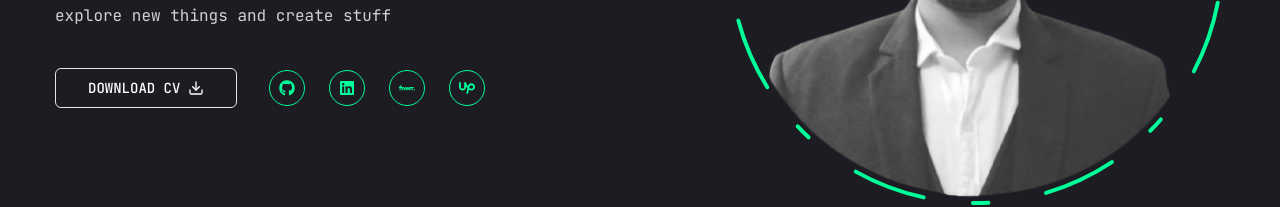
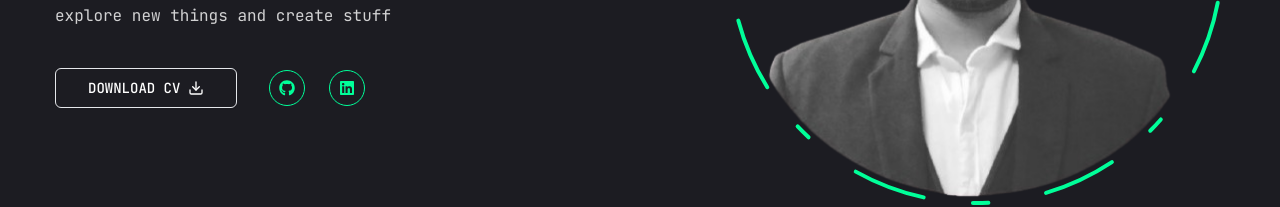
Before and after one commit to jayeshsojitra103/portfolio, a Next.js app: page / in a window 1280 px wide. Shown: the part 460-667 px from the top of the page. Built offline with nearby package versions, Linux system fonts and the light colour scheme.

Commit message:
Update Social.jsx

```diff
--- a/components/Social.jsx
+++ b/components/Social.jsx
@@ -1,6 +1,5 @@
 import Link from "next/link";
 import { FaGithub, FaLinkedin } from "react-icons/fa";
-import { SiFiverr, SiUpwork } from "react-icons/si";
 
 const socials = [
   {
@@ -10,15 +9,7 @@ const socials = [
   {
     Icon: <FaLinkedin />,
     path: "https://www.linkedin.com/in/jayesh-sojitra-3031ba54/",
-  },
-  {
-    Icon: <SiFiverr />,
-    path: "https://www.fiverr.com/jayeshsojitra",
-  },
-  {
-    Icon: <SiUpwork />,
-    path: "https://www.upwork.com/freelancers/~018ed704edcaf0e007?mp_source=share",
-  },
+  }
 ];
 
 const Social = ({ containerStyles, iconStyles }) => {
```
